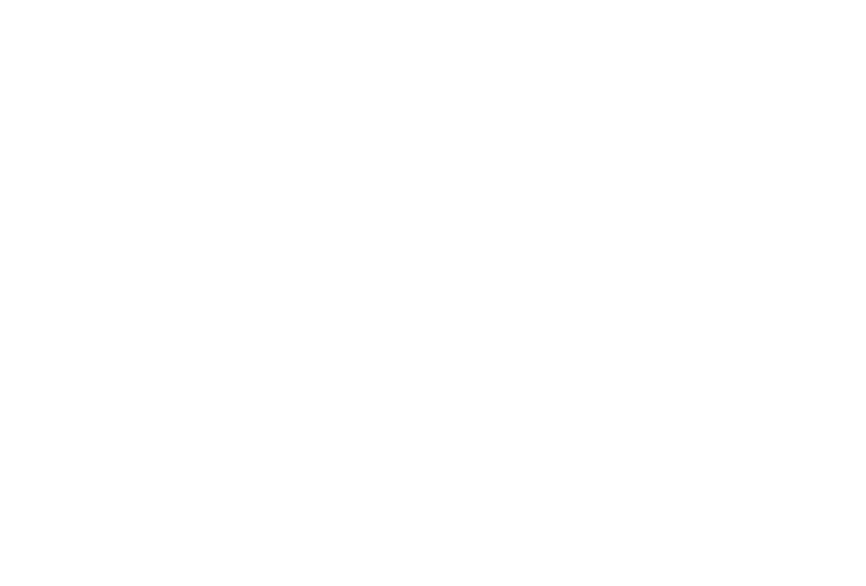
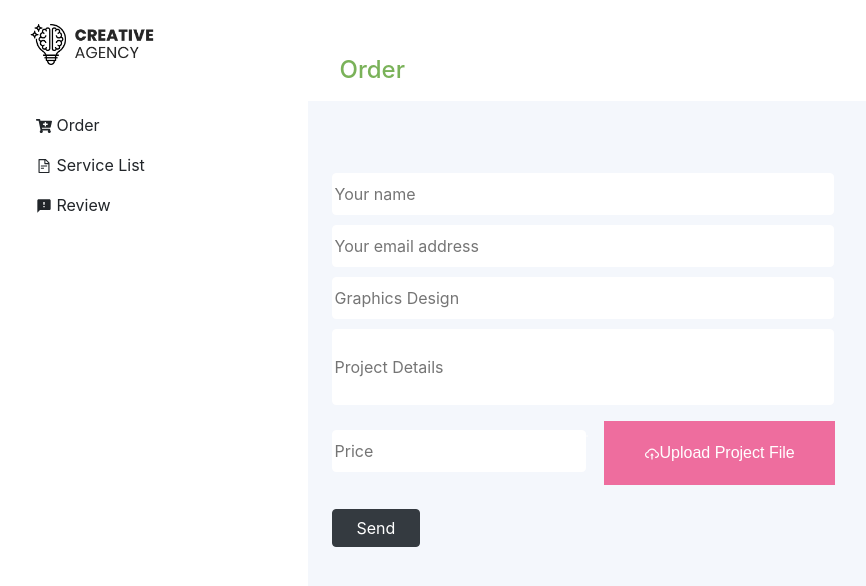
Before and after one commit to Protik111/creative-agency-client, a React (Create React App) app: page /design in a window 1280 px wide. Shown: the top 586 px of the page, without its empty margins (20-886 px from the left). Built offline with nearby package versions, Linux system fonts and the light colour scheme.

Commit message:
firebase and user's order design added

```diff
--- a/package.json
+++ b/package.json
@@ -7,6 +7,7 @@
     "@testing-library/react": "^9.5.0",
     "@testing-library/user-event": "^7.2.1",
     "bootstrap": "^4.6.0",
+    "firebase": "^8.3.2",
     "jquery": "^3.6.0",
     "popper.js": "^1.16.1",
     "react": "^16.13.1",
--- a/src/App.js
+++ b/src/App.js
@@ -1,4 +1,4 @@
-import React from 'react';
+import React, { createContext, useState } from 'react';
 import './App.css';
 import Home from './components/Home/Home/Home';
 import {
@@ -8,9 +8,15 @@
   Link
 } from "react-router-dom";
 import Login from './components/Login/Login';
+import PrivateRoute from './components/PrivateRoute/PrivateRoute';
+import Order from './components/UserDashboard/Order/Order';
+
+export const UserContext = createContext();
 
 function App() {
+  const [loggedInUser, setLoggedInUser] = useState({});
   return (
+    <UserContext.Provider value={[loggedInUser, setLoggedInUser]}>
     <Router>
       <Switch>
         <Route exact path="/">
@@ -22,8 +28,15 @@
         <Route path="/login">
           <Login></Login>
         </Route>
+        <PrivateRoute path="/UserDashboard">
+          <Order></Order>
+        </PrivateRoute>
+        <Route path="/design">
+          <Order></Order>
+        </Route>
       </Switch>
     </Router>
+    </UserContext.Provider>
   );
 }
 
--- a/src/components/Home/ServicesStyle/ServicesStyle.js
+++ b/src/components/Home/ServicesStyle/ServicesStyle.js
@@ -7,7 +7,7 @@
     const {id, title, description, image} = props.service;
     return (
             <div style={{border: 'none'}} class="card col-md-3 mt-5 pt-3">
-            <Link to="/login" className="link">
+            <Link to="/UserDashboard" className="link">
                 <img class="mt-2 rounded mx-auto d-block" style={{width: '100px', height: '100px'}} src={image} alt="Card image cap"></img>
                 <div class="card-body text-center">
                     <h5 class="card-title">{title}</h5>
--- a/src/components/Login/Login.js
+++ b/src/components/Login/Login.js
@@ -1,13 +1,57 @@
-import React from 'react';
+import React, { useContext } from 'react';
 import { FcGoogle } from 'react-icons/fc';
 import '../Login/Login.css';
 import logo from '../../logos/logo.png';
-import { Link } from 'react-router-dom';
+import { Link, useHistory, useLocation } from 'react-router-dom';
+import firebase from "firebase/app";
+import "firebase/auth";
+import firebaseConfig from './firebase.config';
+import { UserContext } from '../../App';
+import { useState } from 'react';
+
+firebase.initializeApp(firebaseConfig);
 
 const Login = () => {
+
     const handleAlert = () => {
         // console.log('clicked');
         alert('Please Login With Google!!');
+    }
+    const [user, setUser] = useState({
+        name: '',
+        email: ''
+    })
+
+    const history = useHistory();
+    const location = useLocation();
+    const { from } = location.state || { from: { pathname: "/" } };
+
+    const [loggedInUser, setLoggedInUser] = useContext(UserContext);
+
+    const handleGoogle = () => {
+        // console.log('clicked');
+        const googleProvider = new firebase.auth.GoogleAuthProvider();
+        firebase.auth()
+            .signInWithPopup(googleProvider)
+            .then((result) => {
+                console.log(result);
+                const {displayName, email} = result.user;
+                const newUserInfo = {name: displayName, email};
+                // // const newUserInfo = {...user};
+                setUser(newUserInfo);
+                setLoggedInUser(newUserInfo);
+                history.replace(from);
+
+            }).catch((error) => {
+                // Handle Errors here.
+                var errorCode = error.code;
+                var errorMessage = error.message;
+                // The email of the user's account used.
+                var email = error.email;
+                // The firebase.auth.AuthCredential type that was used.
+                var credential = error.credential;
+                // ...
+            });
     }
     return (
         <div class="text-center login-container p-5">
@@ -15,7 +59,7 @@
             <img data-toggle="tooltip" data-placement="top" title="Click To Go Home" class="mt-4 ml-1 login-logo" style={{width : '130px', marginBottom: '50px'}} src={logo} alt=""/>
             </Link>
             <h5>Login With</h5>
-            <button type="button" class="login-btn"><FcGoogle></FcGoogle>Continue With Google</button>
+            <button onClick={handleGoogle} type="button" class="login-btn"><FcGoogle></FcGoogle>Continue With Google</button>
             <p style={{marginTop: '15px'}}>Don't have an account? <a onClick={handleAlert} href="" style={{textDecoration: 'none'}}>Create One</a></p>
         </div>
     );
--- /dev/null
+++ b/src/components/Login/firebase.config.js
@@ -0,0 +1,9 @@
+const firebaseConfig = {
+    apiKey: "AIzaSyAW2EVF-ijjH9kfFYStBFTAMXJ8ubs4XHE",
+    authDomain: "creative-agency-6f793.firebaseapp.com",
+    projectId: "creative-agency-6f793",
+    storageBucket: "creative-agency-6f793.appspot.com",
+    messagingSenderId: "915859371872",
+    appId: "1:915859371872:web:0a6fe86d0c5a6e6c451005"
+  };
+export default firebaseConfig;
--- /dev/null
+++ b/src/components/PrivateRoute/PrivateRoute.js
@@ -0,0 +1,26 @@
+import React, { useContext } from 'react';
+import { Route, Redirect } from 'react-router-dom';
+import { UserContext } from '../../App';
+
+const PrivateRoute = ({ children, ...rest }) => {
+    const[loggedInUser, setLoggedInUser] = useContext(UserContext);
+    return (
+        <Route
+      {...rest}
+      render={({ location }) =>
+        loggedInUser.email ? (
+          children
+        ) : (
+          <Redirect
+            to={{
+              pathname: "/login",
+              state: { from: location }
+            }}
+          />
+        )
+      }
+    />
+    );
+};
+
+export default PrivateRoute;
--- /dev/null
+++ b/src/components/UserDashboard/Order/Order.css
@@ -0,0 +1,121 @@
+.allInput{
+    background-color: #F4F7FC;
+    /* padding-top: 20px; */
+    height: 100%;
+}
+.allInput input{
+    border: 1px solid white;
+    border-radius: 4px;
+    outline: none;
+}
+.allInput input:focus{
+    background-color: #7AB259;
+    transition: 1s;
+}
+
+
+
+[type="file"] {
+    height: 0;
+    overflow: hidden;
+    width: 0;
+  }
+
+  [type="file"] + label {
+    background: #7AB259;
+    border: none;
+    border-radius: 5px;
+    color: #fff;
+    cursor: pointer;
+    display: inline-block;
+    font-family: 'Rubik', sans-serif;
+    font-size: inherit;
+    font-weight: 500;
+    margin-bottom: 1rem;
+    margin-top: 1rem;
+    margin-left: 1rem;
+    /* outline: none; */
+    padding: 20px 40px;
+    position: relative;
+    transition: all 0.3s;
+    vertical-align: middle;
+
+
+    &.btn-3 {
+      background-color: #ee6d9e;
+      border-radius: 0;
+      overflow: hidden;
+
+      span {
+        display: inline-block;
+        height: 100%;
+        transition: all 0.3s;
+        width: 100%;
+      }
+
+      &::before {
+        color: #fff;
+        content: "\f382";
+        font-family: "Font Awesome 5 Pro";
+        font-size: 130%;
+        height: 100%;
+        left: 0;
+        line-height: 2.6;
+        position: absolute;
+        top: -180%;
+        transition: all 0.3s;
+        width: 100%;
+      }
+
+      &:hover {
+        background-color: darken(#ee6d9e, 30%);
+
+        span {
+          transform: translateY(300%);
+        }
+
+        &::before {
+          top: 0;
+        }
+      }
+    }
+  }
+
+  // Demo specific styles below
+  body {
+    font-family: 'Literata', serif;
+    font-size: 18px;
+    line-height: 1.3;
+    margin: 1rem 0;
+    text-align: center;
+  }
+
+  .wrapper {
+    background-color: #fff;
+    border-radius: 1rem;
+    margin: 0 auto;
+    max-width: 500px;
+    padding: 2rem;
+    width: 100%;
+  }
+
+  .footer {
+    font-size: .8rem;
+    margin-bottom: 0;
+    margin-top: 3rem;
+  }
+
+  h1,
+  p {
+    margin-bottom: 2rem;
+  }
+
+  h1 {
+    font-family: 'Rubik', sans-serif;
+    font-size: 1.7rem;
+  }
+
+  a {
+    color: #31c1ef;
+    text-decoration: none;
+  }
--- /dev/null
+++ b/src/components/UserDashboard/Order/Order.js
@@ -0,0 +1,52 @@
+import React from 'react';
+import logo from '../../../logos/logo.png';
+import { FaCartPlus } from 'react-icons/fa';
+import { AiOutlineFileText, AiOutlineCloudUpload } from 'react-icons/ai';
+import { MdFeedback  } from 'react-icons/md';
+import { useContext } from 'react';
+import { UserContext } from '../../../App';
+import '../Order/Order.css';
+
+
+const Order = () => {
+    const [loggedInUser, setLoggedInUser] = useContext(UserContext);
+    return (
+        <div className="row">
+            <div className="col-md-3">
+                <img class="mt-4 ml-5" style={{width : '130px'}} src={logo} alt=""/>
+                <div class="mt-5 ml-5 px-2">
+                    <p><FaCartPlus></FaCartPlus> Order</p>
+                    <p><AiOutlineFileText></AiOutlineFileText> Service List</p>
+                    <p><MdFeedback></MdFeedback> Review</p>
+                </div>
+            </div>
+            <div className="col-md-9">
+                <div class="d-flex mt-5">
+                    <h4 style={{color: '#7AB259'}} class="ml-4 mr-auto p-2">Order</h4>
+                    <h5 style={{color: '#7AB259'}} class="ml-5 p-2 mr-4">{loggedInUser.name}</h5>
+                </div>
+                <div className="allInput pt-4 pl-4">
+                    <div class="mt-5">
+                        <input style={{paddingTop: '8px', paddingBottom: '8px', paddingRight: '250px'}} placeholder="Your name" type="text" name="" id=""/>
+                        <br/>
+                        <input style={{marginTop: '10px', paddingTop: '8px', paddingBottom: '8px', paddingRight: '250px'}} placeholder="Your email address" type="text" name="" id=""/>
+                        <br/>
+                        <input style={{marginTop: '10px', paddingTop: '8px', paddingBottom: '8px', paddingRight: '250px'}} placeholder="Graphics Design" type="text" name="" id=""/>
+                        <br/>
+                        <input style={{marginTop: '10px', paddingTop: '25px', paddingBottom: '25px', paddingRight: '250px'}} placeholder="Project Details" type="text" name="" id=""/>
+                        <br/>
+                        <input style={{marginTop: '10px', paddingTop: '8px', paddingBottom: '8px'}} placeholder="Price" type="text" name="" id=""/>
+                        <input type="file" id="file" />
+                        <label for="file" class="btn-3">
+                            <span><AiOutlineCloudUpload></AiOutlineCloudUpload>Upload Project File</span>
+                        </label>
+                        <br/>
+                        <button type="button" class="btn btn-dark pl-4 pr-4 mt-2">Send</button>
+                    </div>
+                </div>
+            </div>
+        </div>
+    );
+};
+
+export default Order;
```
Also changed, not shown: 1 other file (tests, documents, lock files or other folders).
